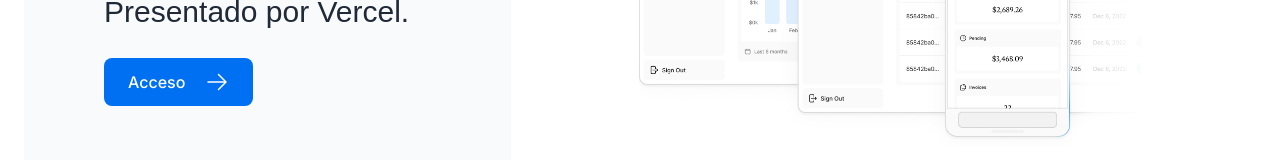
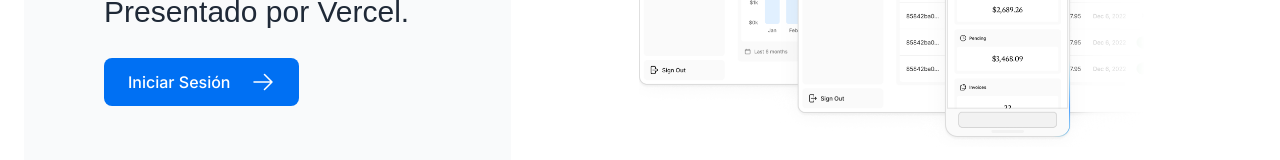
Before and after one commit to josep100/nextjs-panel, a Next.js app: page / in a window 1280 px wide. Shown: the part 557-717 px from the top of the page. Built offline with nearby package versions, Linux system fonts and the light colour scheme; a web font is replaced by a local one.

Commit message:
Add files via upload

```diff
--- a/app/page.tsx
+++ b/app/page.tsx
@@ -24,7 +24,7 @@ export default function Page() {
             href="/login"
             className="flex items-center gap-5 self-start rounded-lg bg-blue-500 px-6 py-3 text-sm font-medium text-white transition-colors hover:bg-blue-400 md:text-base"
           >
-            <span>Acceso</span> <ArrowRightIcon className="w-5 md:w-6" />
+            <span>Iniciar Sesión</span> <ArrowRightIcon className="w-5 md:w-6" />
           </Link>
         </div>
         <div className="flex items-center justify-center p-6 md:w-3/5 md:px-28 md:py-12">
```
